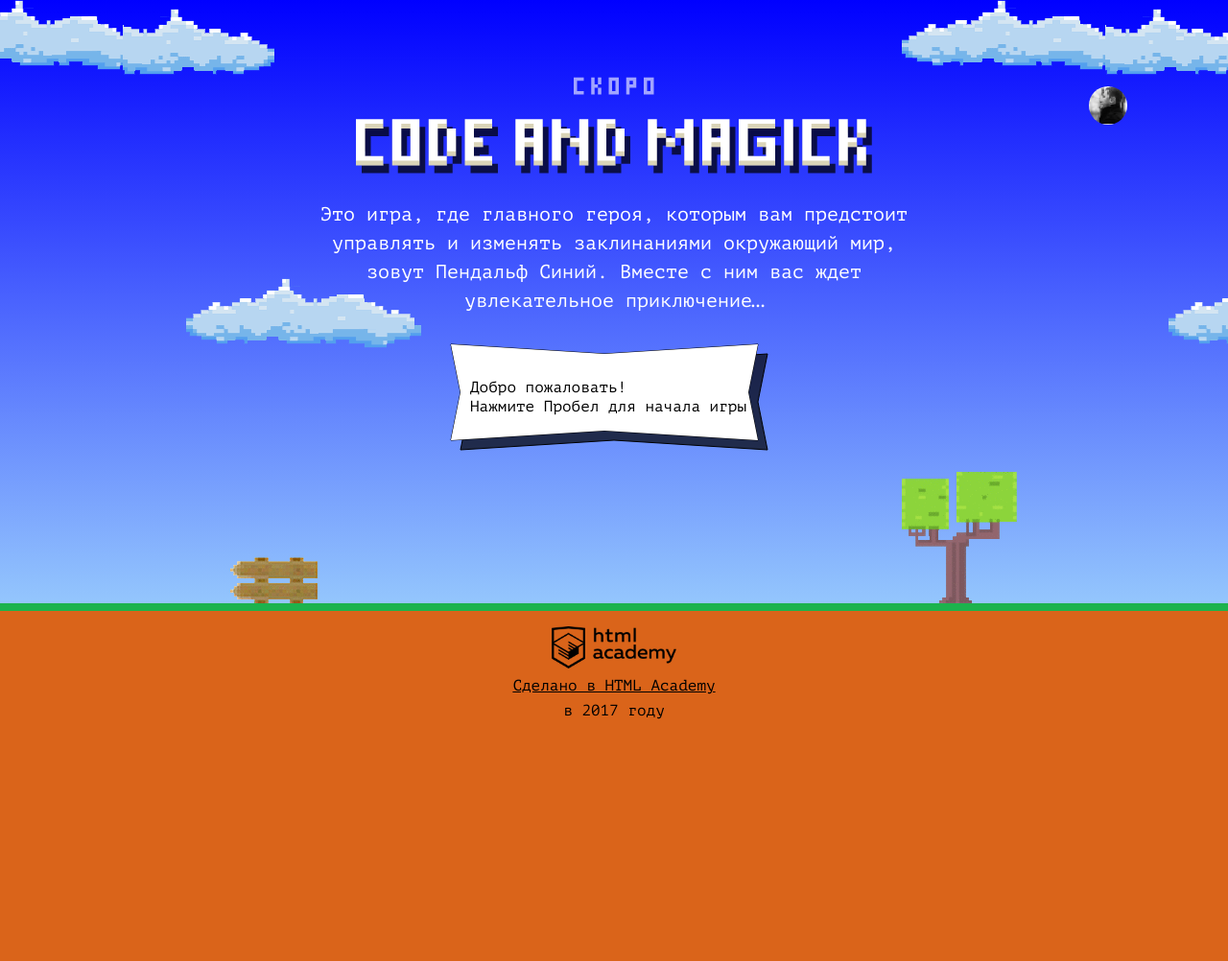
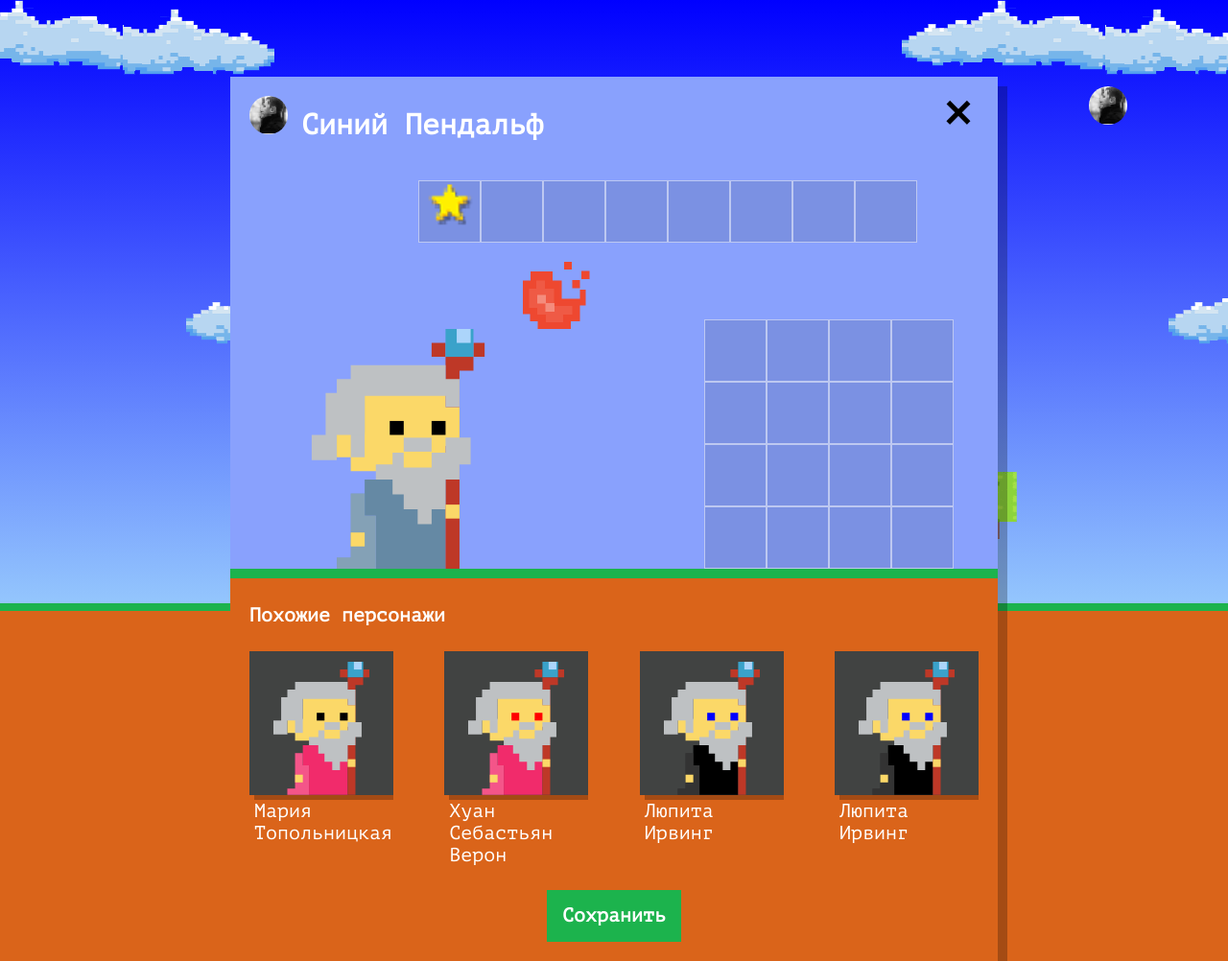
Before and after one commit to ZinchAndrey/925509-code-and-magick-21, a website: page index.html in a window 1280 px wide. Shown: the whole page at 96% size. Before the commit the page ends 800 px from the top, so only its background shows below. Drawn offline with Linux system fonts and the light colour scheme.

Commit message:
Добавляет генерацию и отрисовку похожих магов

```diff
--- a/index.html
+++ b/index.html
@@ -202,6 +202,7 @@
 </script>
 <script src="js/stat.js"></script>
 <script src="js/game.js"></script>
+<script src="js/setup.js"></script>
 
 </body>
 </html>
--- /dev/null
+++ b/js/setup.js
@@ -0,0 +1,81 @@
+'use strict';
+
+const WIZARDS_QUANTITY = 4;
+const WIZARD_NAMES = [
+  `Иван`,
+  `Хуан Себастьян`,
+  `Мария`,
+  `Кристоф`,
+  `Виктор`,
+  `Юлия`,
+  `Люпита`,
+  `Вашингтон`];
+
+const WIZARD_SURNAMES = [
+  `да Марья`,
+  `Верон`,
+  `Мирабелла`,
+  `Вальц`,
+  `Онопко`,
+  `Топольницкая`,
+  `Нионго`,
+  `Ирвинг`];
+
+const WIZARD_COLORS = [
+  `rgb(101, 137, 164)`,
+  `rgb(241, 43, 107)`,
+  `rgb(146, 100, 161)`,
+  `rgb(56, 159, 117)`,
+  `rgb(215, 210, 55)`,
+  `rgb(0, 0, 0)`
+];
+
+const WIZARD_EYES = [
+  `black`,
+  `red`,
+  `blue`,
+  `yellow`,
+  `green`
+];
+
+const wizards = [];
+const setupNode = document.querySelector(`.setup`);
+const similarListElementNode = setupNode.querySelector(`.setup-similar-list`);
+const setupSimilarNode = setupNode.querySelector(`.setup-similar`);
+const wizardTemplate = document.querySelector(`#similar-wizard-template`)
+  .content
+  .querySelector(`.setup-similar-item`);
+
+const fragment = document.createDocumentFragment();
+
+// случайное число в пределах [0; max)
+function getRandom(max) {
+  return Math.floor(Math.random() * (max));
+}
+
+function renderWizardsData(wizardsQuantity) {
+  for (let i = 0; i < wizardsQuantity; i++) {
+    wizards[i] = {
+      name: WIZARD_NAMES[getRandom(WIZARD_NAMES.length)] + ` ` + WIZARD_SURNAMES[getRandom(WIZARD_SURNAMES.length)],
+      coatColor: WIZARD_COLORS[getRandom(WIZARD_COLORS.length)],
+      eyesColor: WIZARD_EYES[getRandom(WIZARD_EYES.length)],
+    };
+  }
+}
+
+function renderWizard(wizard) {
+  const wizardElement = wizardTemplate.cloneNode(true);
+  wizardElement.querySelector(`.setup-similar-label`).textContent = wizard.name;
+  wizardElement.querySelector(`.wizard-coat`).style.fill = wizard.coatColor;
+  wizardElement.querySelector(`.wizard-eyes`).style.fill = wizard.eyesColor;
+  return wizardElement;
+}
+
+renderWizardsData(WIZARDS_QUANTITY);
+wizards.forEach((item) => {
+  fragment.appendChild(renderWizard(item));
+});
+similarListElementNode.appendChild(fragment);
+
+setupNode.classList.remove(`hidden`);
+setupSimilarNode.classList.remove(`hidden`);
--- a/js/stat.js
+++ b/js/stat.js
@@ -40,7 +40,7 @@ function renderBar(ctx, x, y, barHeight) {
   ctx.fillRect(x, y, BAR_WIDTH, barHeight);
 }
 
-window.renderStatistics = function (ctx, names, times) {
+window.renderStatistics = (ctx, names, times) => {
   renderCloud(ctx, CLOUD_X + GAP, CLOUD_Y + GAP, `rgba(0, 0, 0, 0.7)`);
   renderCloud(ctx, CLOUD_X, CLOUD_Y, `#ffffff`);
 
```
